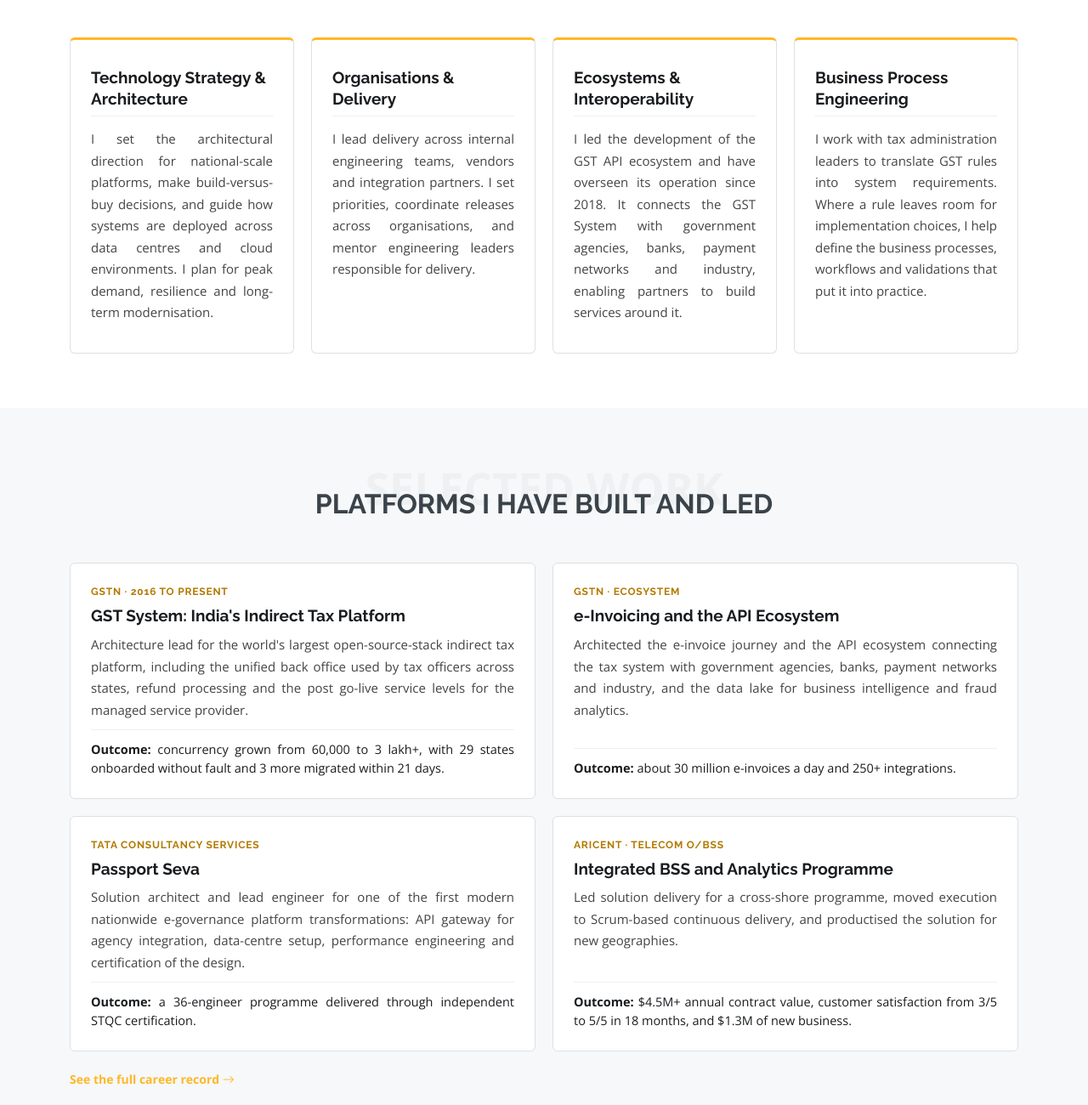
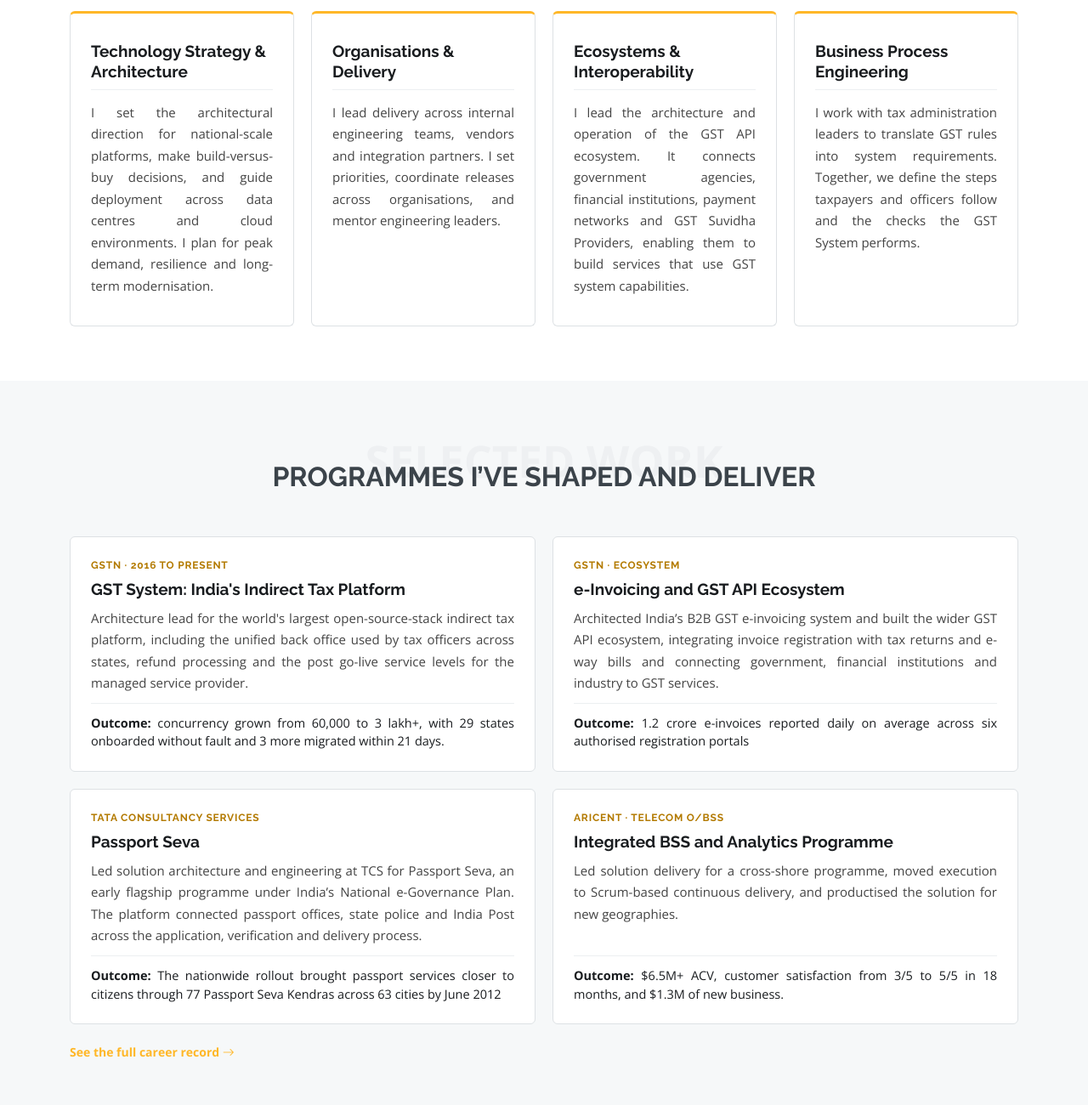
Before and after one commit to harsh1601/resume, a plain HTML site: page index.html in a window 1280 px wide. Shown: the part 1080-2380 px from the top of the page at 85% size. Drawn offline with nearby package versions, Linux system fonts and the light colour scheme.

Commit message:
Refine content in index.html for clarity and accuracy
Updated various sections to improve clarity and accuracy, including changes to job titles and descriptions of responsibilities.

```diff
--- a/index.html
+++ b/index.html
@@ -226,7 +226,6 @@
               My experience spans 25 years across government and industry, including work on the GST System and Passport Seva.
               At GSTN, I lead technology strategy, platform architecture and delivery, working with government stakeholders and delivery partners.
               I’m particularly proud of building the GST API ecosystem and overseeing its operation since 2018.
-              It connects the GST System with government agencies, banks / NBFCs, payment networks and industry (GSP).
             </p>
             <div class="hm-cta">
               <a class="hm-btn hm-btn-primary" href="#work">See my work</a>
@@ -260,25 +259,25 @@
           <div class="hm-card hm-pillar">
             <h3>Technology Strategy &amp; Architecture</h3>
             <p>
-              I set the architectural direction for national-scale platforms, make build-versus-buy decisions, and guide how systems are deployed across data centres and cloud environments. I plan for peak demand, resilience and long-term modernisation.
+              I set the architectural direction for national-scale platforms, make build-versus-buy decisions, and guide deployment across data centres and cloud environments. I plan for peak demand, resilience and long-term modernisation.
             </p>
           </div>
           <div class="hm-card hm-pillar">
             <h3>Organisations &amp; Delivery</h3>
             <p>
-              I lead delivery across internal engineering teams, vendors and integration partners. I set priorities, coordinate releases across organisations, and mentor engineering leaders responsible for delivery.
+              I lead delivery across internal engineering teams, vendors and integration partners. I set priorities, coordinate releases across organisations, and mentor engineering leaders.
             </p>
           </div>
           <div class="hm-card hm-pillar">
             <h3>Ecosystems &amp; Interoperability</h3>
             <p>
-              I led the development of the GST API ecosystem and have overseen its operation since 2018. It connects the GST System with government agencies, banks, payment networks and industry, enabling partners to build services around it.
+              I lead the architecture and operation of the GST API ecosystem. It connects government agencies, financial institutions, payment networks and GST Suvidha Providers, enabling them to build services that use GST system capabilities.
             </p>
           </div>
           <div class="hm-card hm-pillar">
             <h3>Business Process Engineering</h3>
             <p>
-              I work with tax administration leaders to translate GST rules into system requirements. Where a rule leaves room for implementation choices, I help define the business processes, workflows and validations that put it into practice.
+              I work with tax administration leaders to translate GST rules into system requirements. Together, we define the steps taxpayers and officers follow and the checks the GST System performs.
             </p>
           </div>
         </div>
@@ -290,7 +289,7 @@
       <div class="container">
         <div class="section-title">
           <span>Selected Work</span>
-          <h2>Platforms I Have Built and Led</h2>
+          <h2>Programmes I’ve Shaped and Deliver</h2>
         </div>
         <div class="hm-grid hm-grid-2">
           <article class="hm-card">
@@ -301,21 +300,21 @@
           </article>
           <article class="hm-card">
             <span class="hm-tag">GSTN &middot; Ecosystem</span>
-            <h3>e-Invoicing and the API Ecosystem</h3>
-            <p>Architected the e-invoice journey and the API ecosystem connecting the tax system with government agencies, banks, payment networks and industry, and the data lake for business intelligence and fraud analytics.</p>
-            <div class="hm-outcome"><strong>Outcome:</strong> about 30 million e-invoices a day and 250+ integrations.</div>
+            <h3>e-Invoicing and GST API Ecosystem</h3>
+            <p>Architected India’s B2B GST e-invoicing system and built the wider GST API ecosystem, integrating invoice registration with tax returns and e-way bills and connecting government, financial institutions and industry to GST services.</p>
+            <div class="hm-outcome"><strong>Outcome:</strong> 1.2 crore e-invoices reported daily on average across six authorised registration portals</div>
           </article>
           <article class="hm-card">
             <span class="hm-tag">Tata Consultancy Services</span>
             <h3>Passport Seva</h3>
-            <p>Solution architect and lead engineer for one of the first modern nationwide e-governance platform transformations: API gateway for agency integration, data-centre setup, performance engineering and certification of the design.</p>
-            <div class="hm-outcome"><strong>Outcome:</strong> a 36-engineer programme delivered through independent STQC certification.</div>
+            <p>Led solution architecture and engineering at TCS for Passport Seva, an early flagship programme under India’s National e-Governance Plan. The platform connected passport offices, state police and India Post across the application, verification and delivery process.</p>
+            <div class="hm-outcome"><strong>Outcome:</strong> The nationwide rollout brought passport services closer to citizens through 77 Passport Seva Kendras across 63 cities by June 2012</div>
           </article>
           <article class="hm-card">
             <span class="hm-tag">Aricent &middot; Telecom O/BSS</span>
             <h3>Integrated BSS and Analytics Programme</h3>
             <p>Led solution delivery for a cross-shore programme, moved execution to Scrum-based continuous delivery, and productised the solution for new geographies.</p>
-            <div class="hm-outcome"><strong>Outcome:</strong> $4.5M+ annual contract value, customer satisfaction from 3/5 to 5/5 in 18 months, and $1.3M of new business.</div>
+            <div class="hm-outcome"><strong>Outcome:</strong> $6.5M+ ACV, customer satisfaction from 3/5 to 5/5 in 18 months, and $1.3M of new business.</div>
           </article>
         </div>
         <a class="hm-more" href="resume/">See the full career record <i class="bi bi-arrow-right"></i></a>
```
